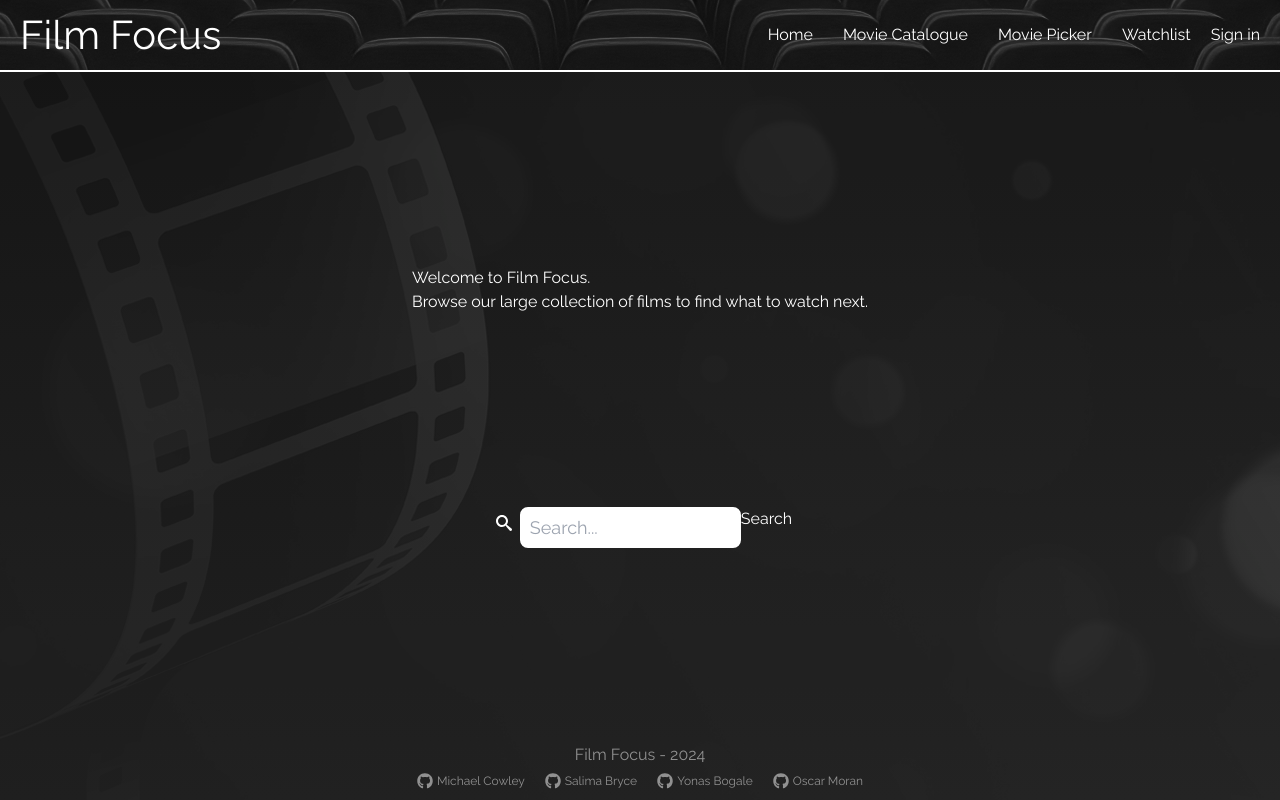
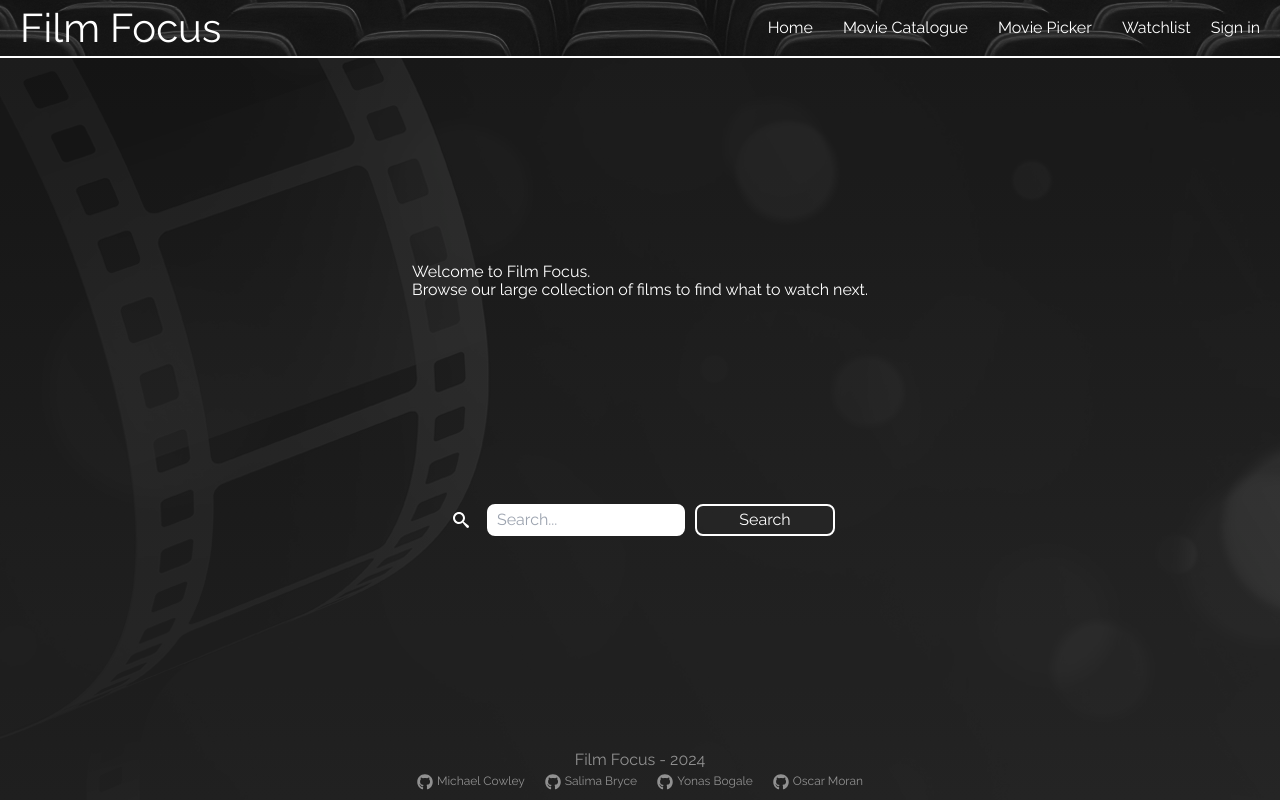
Before and after one commit to Mike7704/film-focus, a Next.js app: page / in a window 1280 px wide. Built offline with nearby package versions, Linux system fonts and the light colour scheme; no server answers.

Commit message:
CSSmovieCatalogue

```diff
--- a/src/app/layout.js
+++ b/src/app/layout.js
@@ -3,6 +3,7 @@ import { ClerkProvider } from "@clerk/nextjs";
 import Header from "@/components/Header";
 import Footer from "@/components/Footer";
 import "@/styles/globals.css";
+import "@/styles/normalize.css"
 
 const font = Raleway({ subsets: ["latin"], weight: "400" });
 
--- a/src/app/movie-catalogue/page.js
+++ b/src/app/movie-catalogue/page.js
@@ -27,7 +27,6 @@ export default async function Catalogue({ searchParams }) {
 
   return (
     <main className={catalogueStyle.container}>
-      <h2>Movies:</h2>
       <SearchBar />
       <div className={catalogueStyle.movies_container}>
         {movies.map((movie) => (
--- a/src/components/ChangePage.jsx
+++ b/src/components/ChangePage.jsx
@@ -26,10 +26,10 @@ export default function ChangePage({ currentPage, totalPages, url }) {
   }, [currentPageNum]);
 
   return (
-    <div>
+    <div className="flex gap-5">
       {showPreviousButton && (
         <Link
-          className="button"
+          className="button "
           href={`/movie-catalogue?page=${previoustPageNumber}`}
         >
           Before
@@ -37,7 +37,7 @@ export default function ChangePage({ currentPage, totalPages, url }) {
       )}
       {showNextButton && (
         <Link
-          className="button"
+          className="button "
           href={`/movie-catalogue?page=${nextPageNumber}`}
         >
           Next
--- a/src/components/SearchBar.jsx
+++ b/src/components/SearchBar.jsx
@@ -14,8 +14,16 @@ export default function SearchBar() {
       <div className={style.div2}>
         <ImSearch />
       </div>
-      <input type="text" id="searchQuery" name="searchQuery" placeholder="Search..." required />
-      <button type="submit">Search</button>
+      <input
+        type="text"
+        id="searchQuery"
+        name="searchQuery"
+        placeholder="Search..."
+        required
+      />
+      <button className="button" type="submit">
+        Search
+      </button>
     </form>
   );
 }
--- a/src/styles/ChangePage.module.css
+++ b/src/styles/ChangePage.module.css
@@ -0,0 +1,18 @@
+.button {
+    margin: 5px;
+    border: 1px #fff solid;
+    padding: 8px 20px;
+    border-radius: 10px;
+    box-shadow: 0px 0px 10px rgba(255, 255, 255, 1);
+    font-weight: bold;
+    position: relative;
+}
+
+.button:hover {
+    opacity: 0.7;
+    transition: 0.5s ease;
+}
+
+.button:hover {
+    top: 3px;
+}
--- a/src/styles/catalogue.module.css
+++ b/src/styles/catalogue.module.css
@@ -4,6 +4,8 @@
   align-items: center;
   justify-content: space-evenly;
   flex: 1;
+  margin-right: 5px;
+  margin-left: 5px;
 }
 
 .movies_container {
@@ -11,7 +13,9 @@
   justify-content: center;
   flex-wrap: wrap;
   height: 58vh;
-  gap: 10px;
+  gap: 25px;
   padding: 10px;
   overflow-y: auto;
+  padding-top: 20px;
+  padding-bottom: 20px;
 }
--- a/src/styles/globals.css
+++ b/src/styles/globals.css
@@ -29,11 +29,13 @@ body {
   font-size: 16px;
   min-width: 140px;
   padding: 5px 20px 5px 20px;
+  position: relative;
 }
 
 .button:hover {
   background: #707070;
   border-radius: 8px;
+  top: 2px;
 }
 
 h3 {
@@ -53,3 +55,21 @@ textarea {
   color: black;
   padding: 5px 8px 5px 8px;
 }
+
+
+*::-webkit-scrollbar {
+  width: 15px;
+  background-color: silver;
+  border-radius: 10px;
+  overflow: auto;
+
+}
+
+*::-webkit-scrollbar-thumb {
+  background: #93a5cf;
+  border-radius: 10px;
+}
+
+*::-webkit-scrollbar-thumb:hover {
+  background: rgba(255, 0, 0, 0.324);
+}
--- a/src/styles/search_bar.module.css
+++ b/src/styles/search_bar.module.css
@@ -1,7 +1,9 @@
 .div {
     display: flex;
     justify-content: flex-end;
-    align-items: flex-start;
+    align-items: center;
+    gap: 10px;
+    font-weight: 500;
     transition-property: all;
     transition-timing-function: cubic-bezier(0.4, 0, 0.2, 1);
     transition-duration: 300ms;
@@ -24,4 +26,5 @@
     background-color: white;
     border-radius: 10px;
     color: black;
+
 }
```
Also changed, not shown: src/styles/movie_card.module.css (+5 -4 lines), src/styles/movie.module.css (line endings or trailing spaces), src/styles/normalize.css (added).
